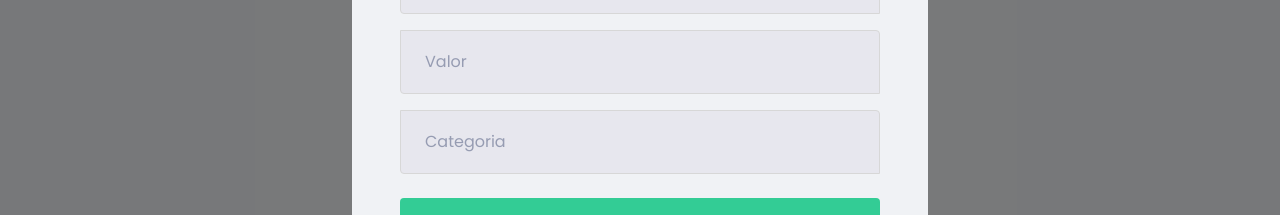
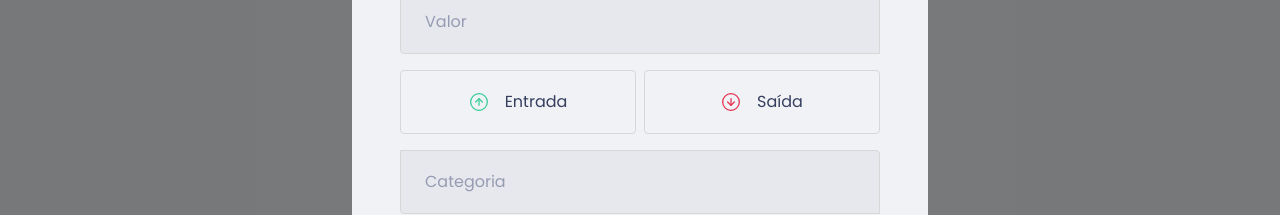
Before and after one commit to denisiorodrigues/my-finances, a React (Create React App) app: page / in a window 1280 px wide. Both pictures are taken after a click on the button "Nova transação". Shown: the part 328-543 px from the top of the page. Built offline with nearby package versions, Linux system fonts and the light colour scheme; what miragejs would draw is missing.

Commit message:
Criando botões de Tipo

```diff
--- a/package.json
+++ b/package.json
@@ -5,6 +5,7 @@
   "dependencies": {
     "axios": "^0.24.0",
     "miragejs": "^0.1.42",
+    "polished": "^4.1.3",
     "react": "^17.0.2",
     "react-dom": "^17.0.2",
     "react-scripts": "4.0.3",
--- a/src/components/NewTransactionModal/index.tsx
+++ b/src/components/NewTransactionModal/index.tsx
@@ -1,6 +1,8 @@
 import Modal from 'react-modal';
-import { Container } from './styles';
 import closeImg from '../../assets/close.svg';
+import inComeImg from '../../assets/income.svg';
+import outComeImg from '../../assets/outcome.svg';
+import { Container, TransactionTypeContainer } from './styles';
 
 interface NewTransactionModalProps {
   isOpen : boolean;
@@ -32,6 +34,21 @@
           placeholder="Valor"
         />
 
+        <TransactionTypeContainer>
+          <button
+            type="button"
+          >
+            <img src={inComeImg} alt="Entrada" />
+            <span>Entrada</span>
+          </button>
+          <button
+            type="button"
+          >
+            <img src={outComeImg} alt="Saída" />
+            <span>Saída</span>
+          </button>
+        </TransactionTypeContainer>
+
         <input
           placeholder="Categoria"
         />
--- a/src/components/NewTransactionModal/styles.ts
+++ b/src/components/NewTransactionModal/styles.ts
@@ -1,4 +1,5 @@
 import styled from "styled-components";
+import { darken } from 'polished'
 
 export const Container = styled.form `
   h2 {
@@ -48,3 +49,40 @@
     }
   }
 `;
+
+export const TransactionTypeContainer = styled.div `
+  margin: 1rem 0;
+  display: grid;
+  grid-template-columns: 1fr 1fr;
+  gap: 0.5rem;
+
+  button {
+    height: 4rem;
+    border: 1px solid #d7d7d7;
+    border-radius: 0.25rem;
+
+    background: transparent;
+
+    display: flex;
+    align-items: center;
+    justify-content:  center;
+
+    transition: border-color 0.2s;
+
+    &:hover {
+      border-color: ${darken(0.1, '#d7d7d7')};
+    }
+
+    img {
+      width: 20px;
+      height: 20px;
+    }
+
+    span {
+      display: inline-block;
+      margin-left: 1rem;
+      font-size: 1rem;
+      color: var(--text-title);
+    }
+  }
+`;
```
Also changed, not shown: 1 other file (tests, documents, lock files or other folders).
